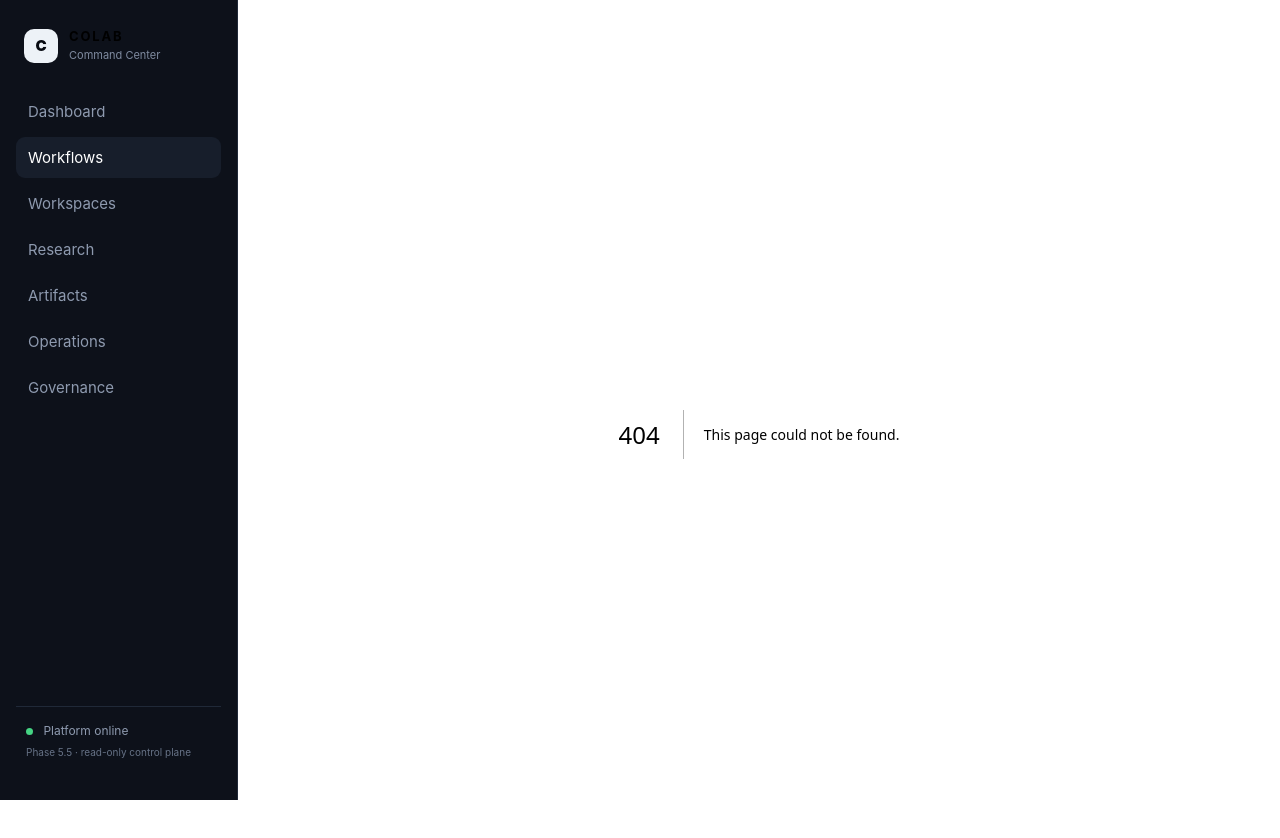
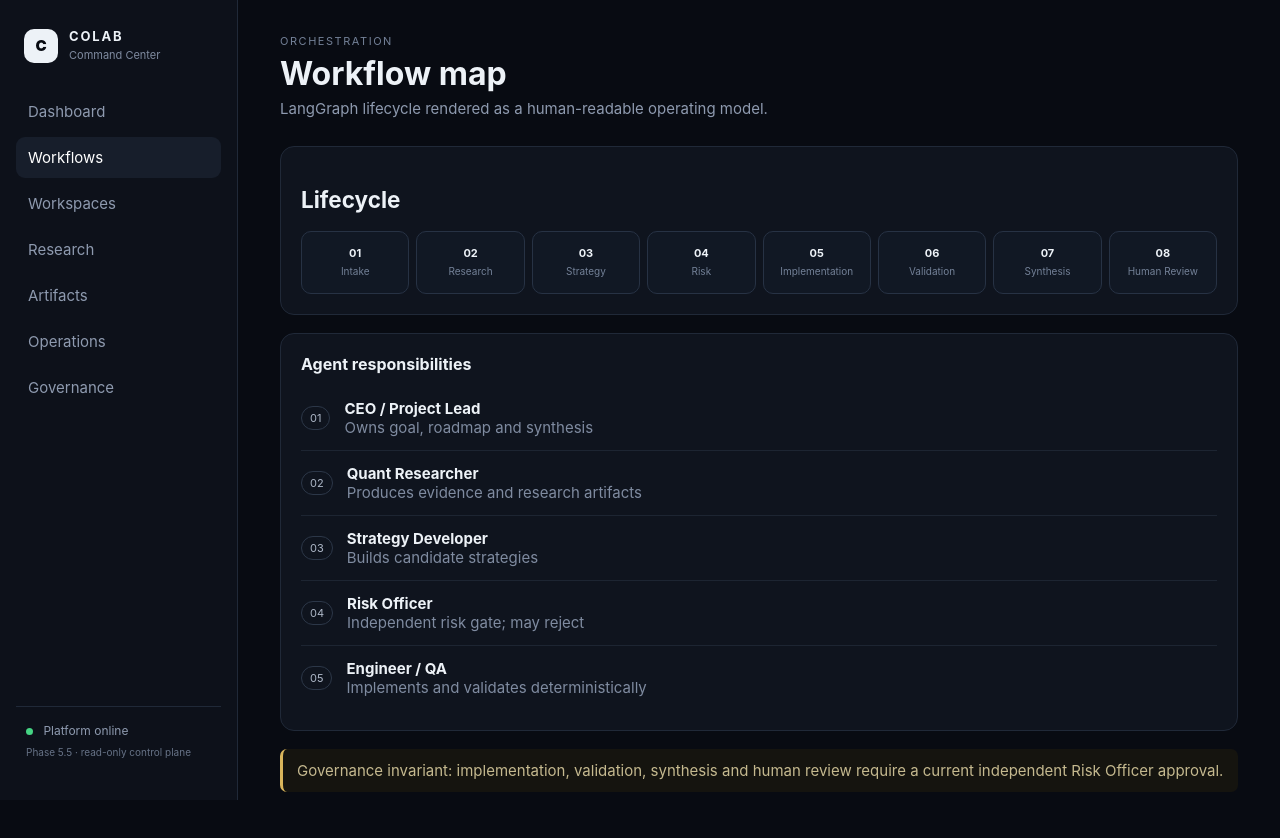
Before and after one commit to ykclassic/Colab, a Next.js app in the folder frontend/: page /workflows in a window 1280 px wide. Before the commit this address had no page. Shown: the top 838 px of the page. Built offline with nearby package versions, Linux system fonts and the light colour scheme.

Commit message:
feat: add workflow lifecycle view

```diff
--- /dev/null
+++ b/frontend/app/workflows/page.tsx
@@ -0,0 +1,3 @@
+const stages=['Intake','Research','Strategy','Risk','Implementation','Validation','Synthesis','Human Review'];
+const agents=[['01','CEO / Project Lead','Owns goal, roadmap and synthesis'],['02','Quant Researcher','Produces evidence and research artifacts'],['03','Strategy Developer','Builds candidate strategies'],['04','Risk Officer','Independent risk gate; may reject'],['05','Engineer / QA','Implements and validates deterministically']];
+export default function Workflows(){return <><header className="page-head"><div><div className="eyebrow">Orchestration</div><h1>Workflow map</h1><p>LangGraph lifecycle rendered as a human-readable operating model.</p></div></header><section className="card"><h2>Lifecycle</h2><div className="timeline">{stages.map((s,i)=><div className="stage" key={s}><b>{String(i+1).padStart(2,'0')}</b><span>{s}</span></div>)}</div></section><section className="card section"><h2>Agent responsibilities</h2>{agents.map(([n,a,d])=><div className="row" key={n}><span className="pill">{n}</span><div style={{flex:1}}><strong>{a}</strong><div className="muted">{d}</div></div></div>)}</section><div className="notice section">Governance invariant: implementation, validation, synthesis and human review require a current independent Risk Officer approval.</div></>}
```
